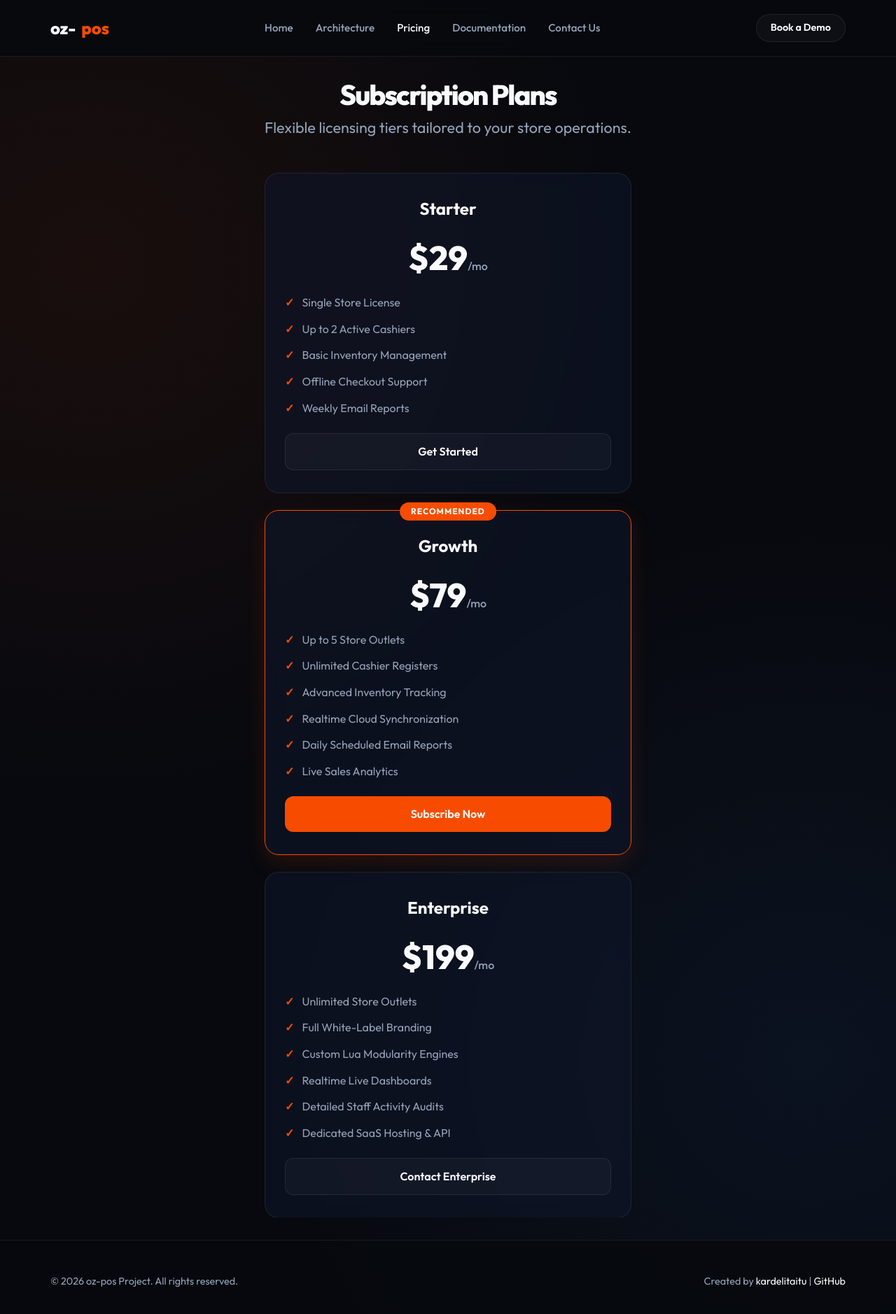
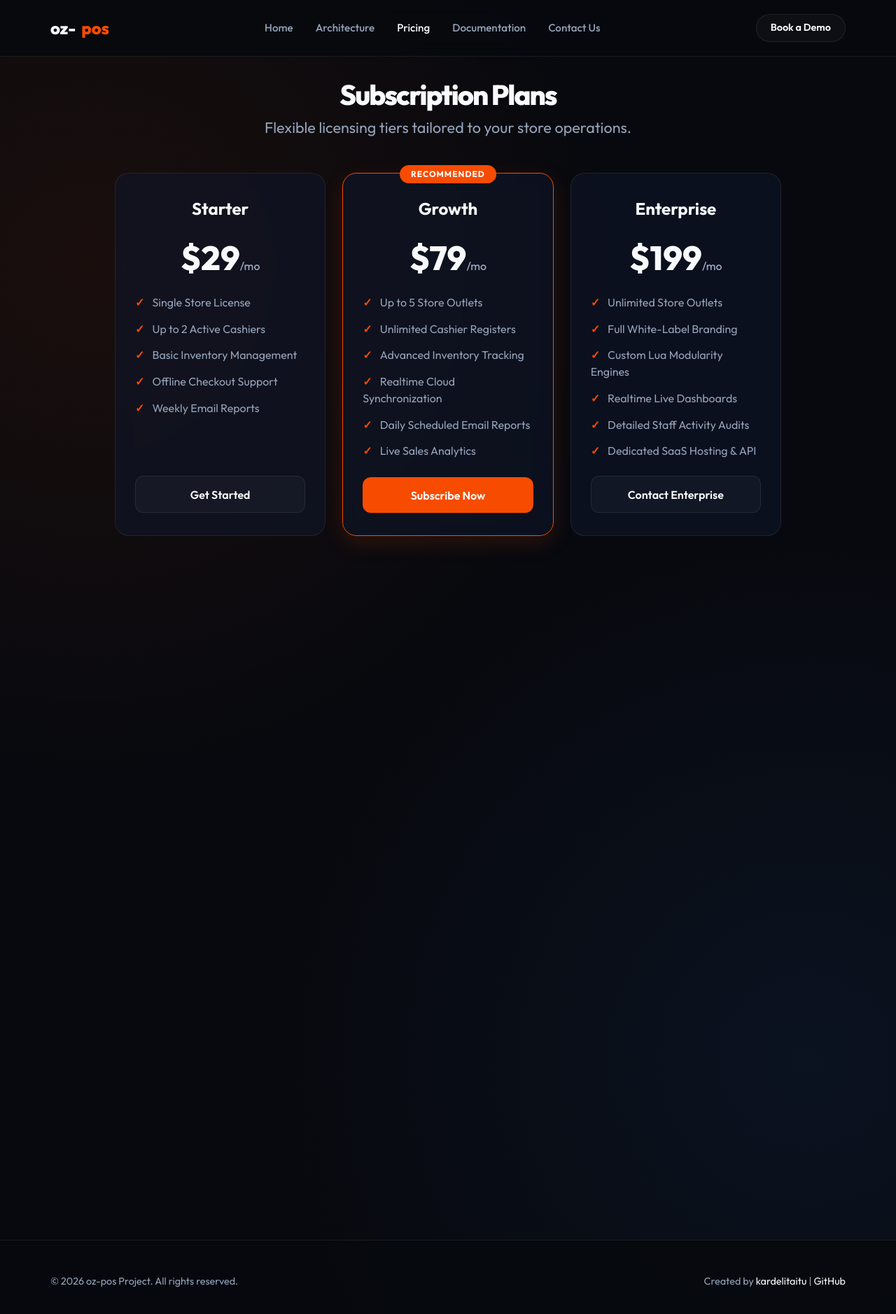
Before and after one commit to kardelitaitu/kardelitaitu.github.io, a Jekyll site: the page built from oz-pos/pricing.html, in a window 1280 px wide. Shown: the top 1878 px of the page at 70% size. Built offline with Jekyll 4.4.1, drawn with Linux system fonts in a browser that asks for light colours.

Commit message:
fix: force side-by-side columns on desktop and only stack vertically on mobile

```diff
--- a/oz-pos/pricing.html
+++ b/oz-pos/pricing.html
@@ -24,9 +24,14 @@
     }
     .pricing-grid {
       display: grid;
-      grid-template-columns: repeat(auto-fit, minmax(280px, 1fr));
+      grid-template-columns: 1fr;
       gap: 1.5rem;
       align-items: stretch;
+    }
+    @media (min-width: 768px) {
+      .pricing-grid {
+        grid-template-columns: repeat(3, 1fr);
+      }
     }
     .price-card {
       background: var(--card-bg);
```
